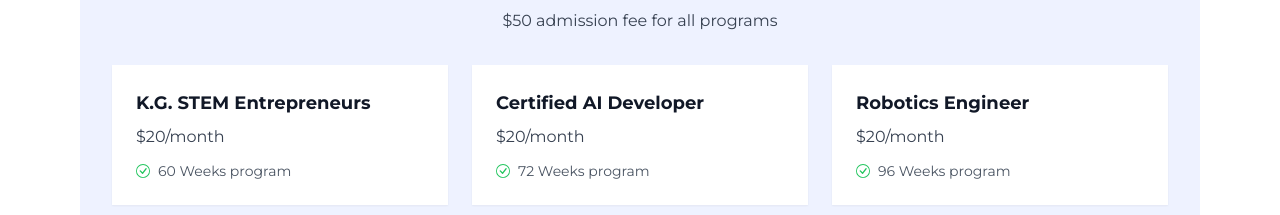
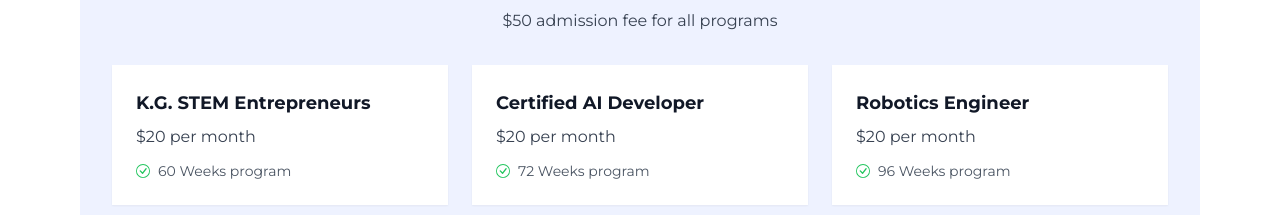
Before and after one commit to mvut/mvut, a Next.js app: page / in a window 1280 px wide. Shown: the part 6285-6500 px from the top of the page. Built offline with nearby package versions, Linux system fonts and the light colour scheme.

Commit message:
Theme 3.2

```diff
--- a/app/components/research.tsx
+++ b/app/components/research.tsx
@@ -60,17 +60,17 @@ export default function ResearchComponent() {
     const courses = [
         {
             name: "K.G. STEM Entrepreneurs",
-            price: "$20/month",
+            price: "$20 per month",
             duration: "60 Weeks"
         },
         {
             name: "Certified AI Developer",
-            price: "$20/month",
+            price: "$20 per month",
             duration: "72 Weeks"
         },
         {
             name: "Robotics Engineer",
-            price: "$20/month",
+            price: "$20 per month",
             duration: "96 Weeks"
         }
     ];
--- a/app/mlms/dashboard/page.tsx
+++ b/app/mlms/dashboard/page.tsx
@@ -460,7 +460,7 @@ const StudentDashboard = () => {
                                         <div className="flex flex-col items-center">
                                             <div className="w-24 h-24 rounded-full bg-indigo-100 mb-4 flex items-center justify-center">
                                                 {studentProfile.avatar ? (
-                                                    <img src={studentProfile.avatar} alt="Profile" className="w-full h-full rounded-full object-cover" />
+                                                    <Image src={studentProfile.avatar} alt="Profile" className="w-full h-full rounded-full object-cover" />
                                                 ) : (
                                                     <FiUser size={32} className="text-indigo-600" />
                                                 )}
--- a/app/pages/study/fee/page.tsx
+++ b/app/pages/study/fee/page.tsx
@@ -17,6 +17,7 @@ import Link from 'next/link';
 import Picture1 from '@/public/faculty/awais.jpg'
 import Picture2 from '@/public/faculty/daha.jpg'
 import Picture3 from '@/public/faculty/ali.png'
+import Image from "next/image";
 
 const montserrat = Montserrat({
     subsets: ['latin'],
@@ -1194,7 +1195,7 @@ export default function CertificationComparison() {
                                     &quot;{testimonial.quote}&quot;
                                 </p>
                                 <div className="flex items-center">
-                                    <img
+                                    <Image
                                         src={testimonial.avatar}
                                         alt={testimonial.name}
                                         className="w-12 h-12 rounded-full mr-4 object-cover"
--- a/app/qac/page.tsx
+++ b/app/qac/page.tsx
@@ -57,7 +57,7 @@ export default function QualityAssuranceCell() {
                         transition={{ delay: 0.2, duration: 0.6 }}
                         className="text-xl text-gray-300 max-w-3xl mx-auto mb-12"
                     >
-                        MVIT's Quality Assurance Commission ensures excellence through rigorous assessment and continuous improvement.
+                        MVIT&apos;s Quality Assurance Commission ensures excellence through rigorous assessment and continuous improvement.
                     </motion.p>
 
                     <motion.div
@@ -404,7 +404,7 @@ function TestimonialCard({ quote, name, position }: {
             className="bg-gray-800/80 rounded-xl shadow-sm p-8 border border-gray-700 hover:shadow-md transition-all backdrop-blur-sm"
         >
             <FaQuoteLeft className="text-blue-400 mb-4 opacity-30" />
-            <p className="text-gray-300 italic mb-6">"{quote}"</p>
+            <p className="text-gray-300 italic mb-6">&quot;{quote}&quot;</p>
             <div className="flex items-center">
                 <div className="w-12 h-12 rounded-full bg-gray-700 flex items-center justify-center mr-4">
                     <FaUserTie className="text-blue-400" />
```
